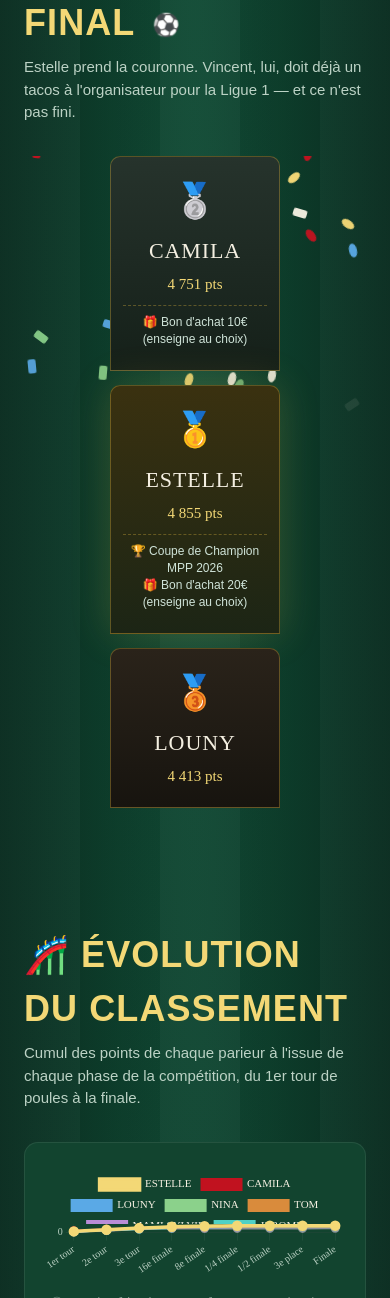
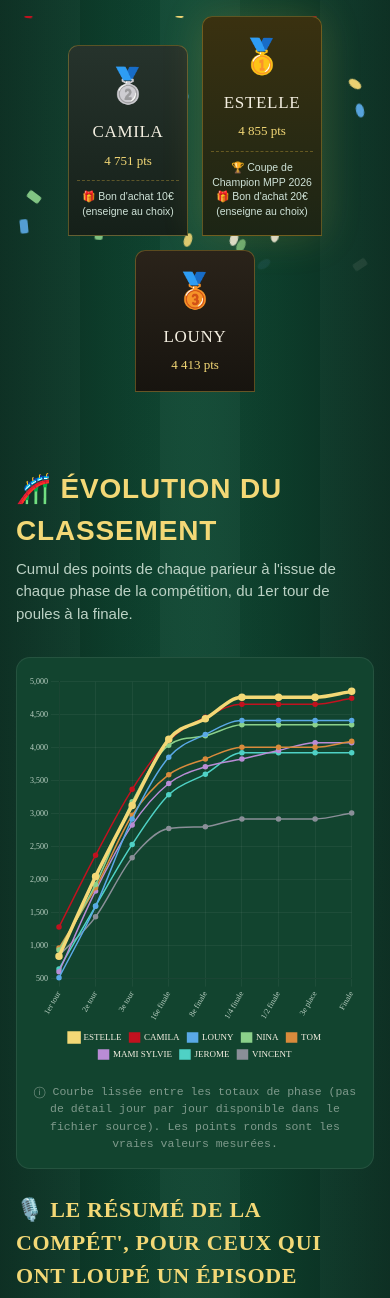
Before and after one commit to DjePasDechance/MPP-WORLD-FAMILY, a plain HTML site: page index.html in a window 390 px wide. Shown: the part 702-2000 px from the top of the page. Drawn offline with Linux system fonts and the light colour scheme.

Commit message:
index.html

```diff
--- a/index.html
+++ b/index.html
@@ -263,7 +263,12 @@
   }
 
   /* TABLE */
-  table{width:100%;border-collapse:collapse;font-size:14.5px;}
+  .table-scroll{
+    overflow-x:auto;
+    -webkit-overflow-scrolling:touch;
+    border-radius:10px;
+  }
+  table{width:100%;min-width:480px;border-collapse:collapse;font-size:14.5px;}
   thead th{
     text-align:left;
     font-family:'Space Mono',monospace;
@@ -340,6 +345,36 @@
   }
   footer p{color:#9fb6ab;font-size:13.5px;margin-top:8px;max-width:520px;margin-left:auto;margin-right:auto;}
   .tacos{margin-top:20px;font-family:'Space Mono';font-size:12.5px;color:var(--gold-bright);opacity:0.85;}
+  /* MOBILE */
+  @media(max-width:600px){
+    .wrap{padding:0 16px;}
+    .hero{padding:48px 0 34px;}
+    .hero h1{font-size:clamp(38px,12vw,60px);}
+    .hero .sub{font-size:14px;}
+    .crown-line{gap:6px;}
+    .crown-line span{font-size:11px;padding:5px 10px;}
+    section{padding:38px 0;}
+    .section-title{font-size:28px;}
+    .field-ball{font-size:26px;}
+    .field-ball.b2{font-size:20px;}
+    .podium-step{width:120px;padding:14px 8px 16px;}
+    .podium-step .name{font-size:17px;}
+    .podium-step .pts{font-size:13px;}
+    .podium-step .prize{font-size:10.5px;}
+    .p1{min-height:150px;}
+    .p2{min-height:120px;}
+    .p3{min-height:100px;}
+    .chart-card{padding:16px 10px;}
+    .recap-grid{gap:10px;}
+    .recap-item{padding:13px 14px;font-size:13px;}
+    table{min-width:420px;font-size:13px;}
+    thead th{padding:8px 8px;font-size:10px;}
+    tbody td{padding:9px 8px;}
+    .card{padding:18px;}
+    .surprise-item{padding:11px 14px;}
+  }
+
+
 </style>
 </head>
 <body class="stripes">
@@ -450,12 +485,14 @@
     <div class="wrap">
       <h2 class="section-title">📜 Classement complet</h2>
       <p class="section-desc">104 pronos, 8 sélectionneurs du dimanche, un seul trône.</p>
+      <div class="table-scroll">
         <table>
           <thead>
             <tr><th>#</th><th>Parieur</th><th style="text-align:right">Total points</th><th style="text-align:right">% résultats trouvés</th></tr>
           </thead>
           <tbody id="classement-body"></tbody>
         </table>
+      </div>
     </div>
   </section>
 
@@ -629,6 +666,7 @@
 
 // Chart
 const ctx = document.getElementById('evoChart').getContext('2d');
+const isMobile = window.innerWidth <= 600;
 new Chart(ctx, {
   type: 'line',
   data: {
@@ -638,19 +676,27 @@
       data: arr,
       borderColor: colors[name],
       backgroundColor: colors[name],
-      borderWidth: name === 'ESTELLE' ? 3.5 : 2,
-      pointRadius: 3.5,
-      pointHoverRadius: 6,
+      borderWidth: name === 'ESTELLE' ? 3.5 : (isMobile ? 1.5 : 2),
+      pointRadius: isMobile ? 2 : 3.5,
+      pointHoverRadius: isMobile ? 4 : 6,
       cubicInterpolationMode: 'monotone',
       tension: 0.45
     }))
   },
   options: {
     responsive: true,
+    maintainAspectRatio: true,
+    aspectRatio: isMobile ? 0.85 : 2.2,
     interaction: { mode: 'nearest', intersect: false },
     plugins: {
       legend: {
-        labels: { color: '#f4efe1', font: { family: 'Space Mono', size: 11 } }
+        position: isMobile ? 'bottom' : 'top',
+        labels: {
+          color: '#f4efe1',
+          font: { family: 'Space Mono', size: isMobile ? 9 : 11 },
+          boxWidth: isMobile ? 10 : 16,
+          padding: isMobile ? 8 : 10
+        }
       },
       tooltip: {
         titleFont: { family: 'Space Mono' },
@@ -658,8 +704,19 @@
       }
     },
     scales: {
-      x: { ticks: { color: '#bcd2c5', font: { family: 'Space Mono', size: 10 } }, grid: { color: 'rgba(255,255,255,0.05)' } },
-      y: { ticks: { color: '#bcd2c5', font: { family: 'Space Mono', size: 10 } }, grid: { color: 'rgba(255,255,255,0.05)' } }
+      x: {
+        ticks: {
+          color: '#bcd2c5',
+          font: { family: 'Space Mono', size: isMobile ? 8 : 10 },
+          maxRotation: isMobile ? 60 : 0,
+          minRotation: isMobile ? 60 : 0
+        },
+        grid: { color: 'rgba(255,255,255,0.05)' }
+      },
+      y: {
+        ticks: { color: '#bcd2c5', font: { family: 'Space Mono', size: isMobile ? 8 : 10 } },
+        grid: { color: 'rgba(255,255,255,0.05)' }
+      }
     }
   }
 });
```
Lines whose indentation alone changed are shown as unchanged.
